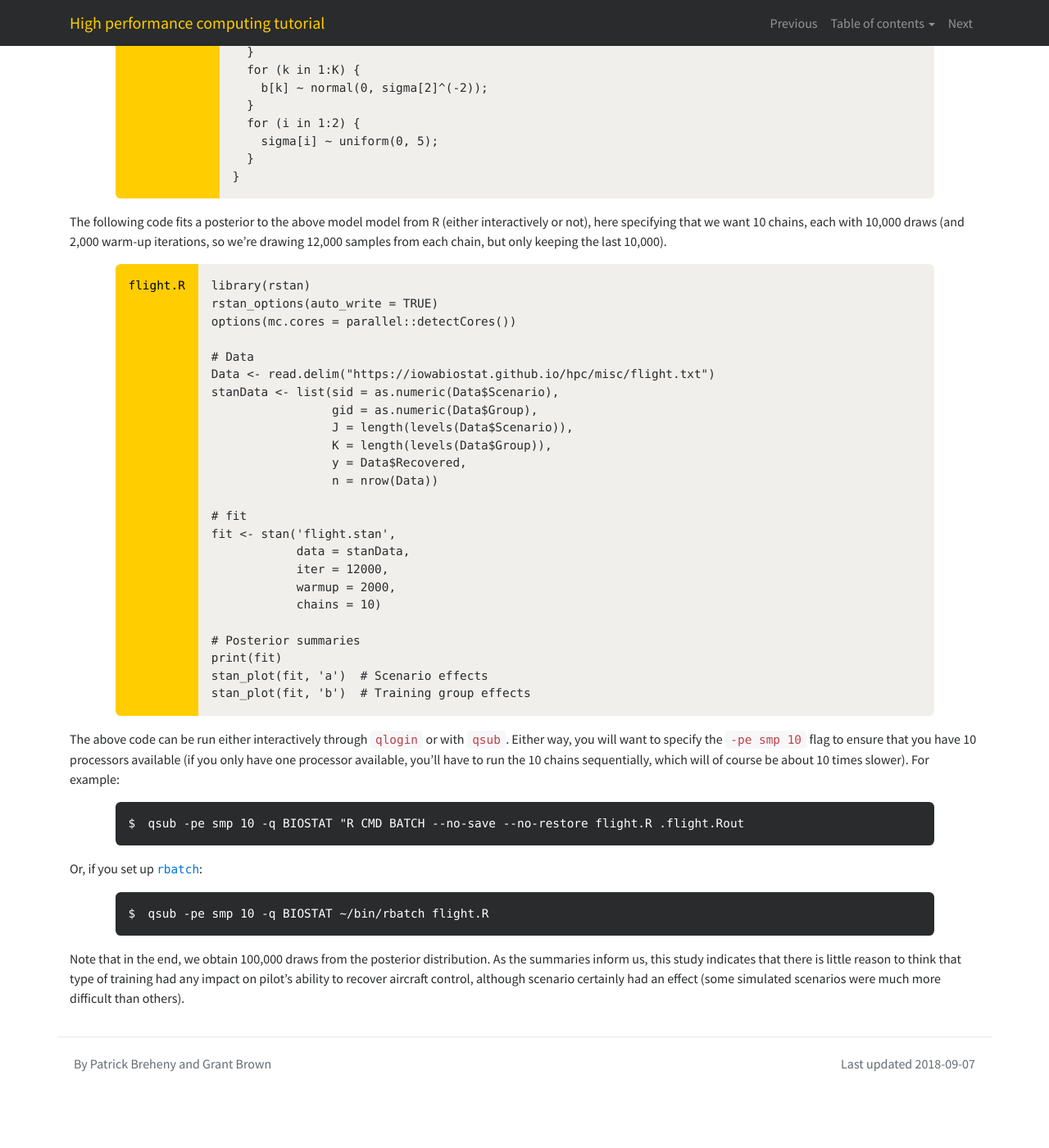
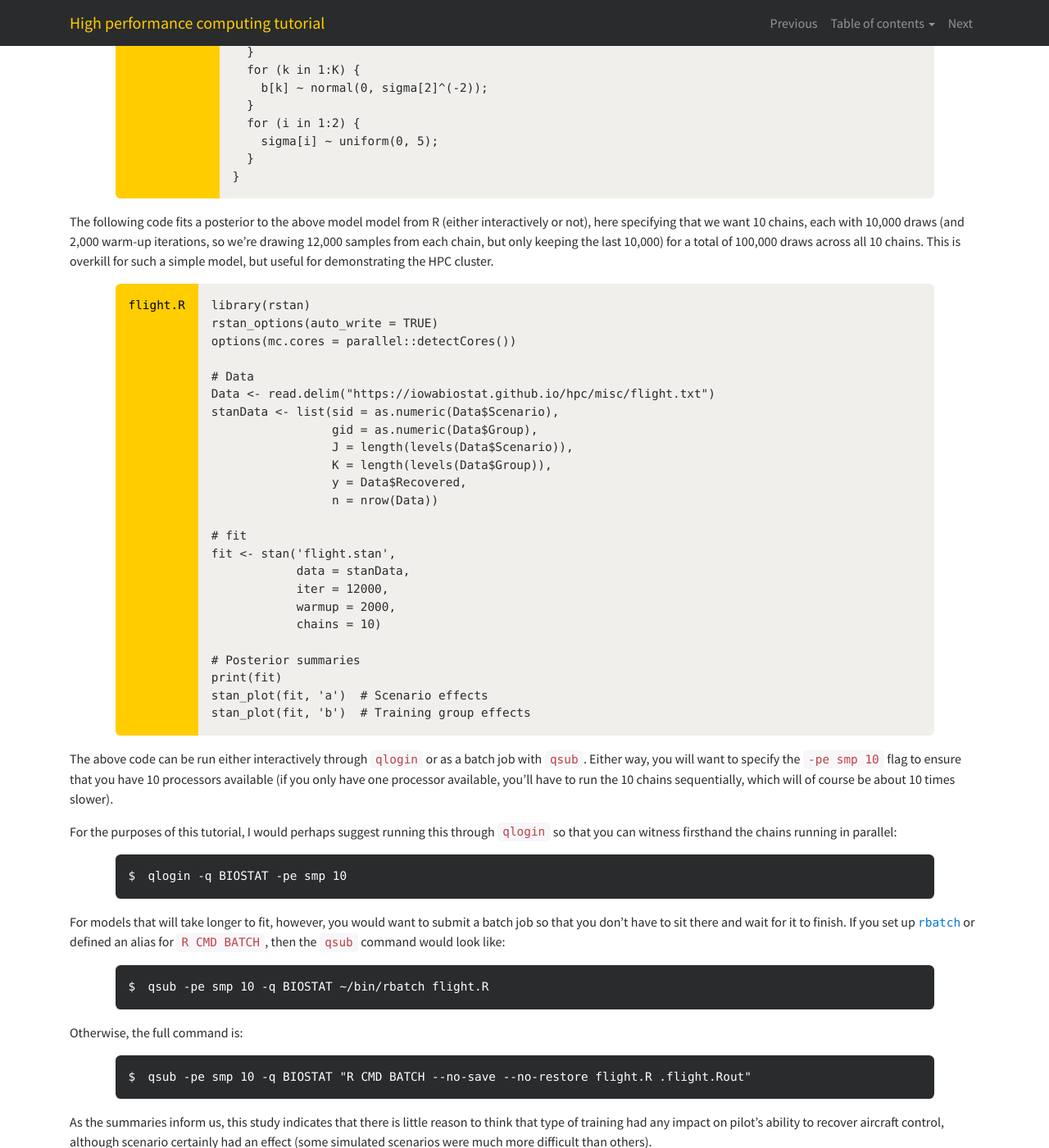
Before and after one commit to IowaBiostat/hpc, a Jekyll site: the page built from 13.md, in a window 1280 px wide and 1400 px high, scrolled down 863 px. Shown: the whole window at 82% size. Built offline with Jekyll 4.4.1, drawn with Linux system fonts in a browser that asks for light colours; nearby versions of some CDN libraries; our own code applies the rules of GitHub Pages for plain Markdown files; before the commit the page ends 2192 px from its top, so only the background shows below that.

Commit message:
mcmc: Some additional detail on qlogin

```diff
--- a/13.md
+++ b/13.md
@@ -58,7 +58,7 @@ model {
 {% include post-file.html %}
 
 The following code fits a posterior to the above model model from R (either interactively or not), here specifying that we want 10 chains, each with 10,000
-draws (and 2,000 warm-up iterations, so we're drawing 12,000 samples from each chain, but only keeping the last 10,000).
+draws (and 2,000 warm-up iterations, so we're drawing 12,000 samples from each chain, but only keeping the last 10,000) for a total of 100,000 draws across all 10 chains.  This is overkill for such a simple model, but useful for demonstrating the HPC cluster.
 
 {% include pre-file.html file="flight.R" %}
 library(rstan)
@@ -87,20 +87,28 @@ stan_plot(fit, 'a')  # Scenario effects
 stan_plot(fit, 'b')  # Training group effects
 {% include post-file.html %}
 
-The above code can be run either interactively through `qlogin` or with `qsub`.
-Either way, you will want to specify the `-pe smp 10` flag to ensure that you
-have 10 processors available (if you only have one processor available, you'll
-have to run the 10 chains sequentially, which will of course be about 10 times
-slower).  For example:
+The above code can be run either interactively through `qlogin` or as a batch
+job with `qsub`.  Either way, you will want to specify the `-pe smp 10` flag to
+ensure that you have 10 processors available (if you only have one processor
+available, you'll have to run the 10 chains sequentially, which will of course
+be about 10 times slower).
+
+For the purposes of this tutorial, I would perhaps suggest running this through `qlogin` so that you can witness firsthand the chains running in parallel:
 
 {% include pre-prompt.html %}
-qsub -pe smp 10 -q BIOSTAT "R CMD BATCH --no-save --no-restore flight.R .flight.Rout
+qlogin -q BIOSTAT -pe smp 10
 {% include post-prompt.html %}
 
-Or, if you set up [`rbatch`](10.html):
+For models that will take longer to fit, however, you would want to submit a batch job so that you don't have to sit there and wait for it to finish.  If you set up [`rbatch`](10.html) or defined an alias for `R CMD BATCH`, then the `qsub` command would look like:
 
 {% include pre-prompt.html %}
 qsub -pe smp 10 -q BIOSTAT ~/bin/rbatch flight.R
 {% include post-prompt.html %}
 
-Note that in the end, we obtain 100,000 draws from the posterior distribution.  As the summaries inform us, this study indicates that there is little reason to think that type of training had any impact on pilot's ability to recover aircraft control, although scenario certainly had an effect (some simulated scenarios were much more difficult than others).
+Otherwise, the full command is:
+
+{% include pre-prompt.html %}
+qsub -pe smp 10 -q BIOSTAT "R CMD BATCH --no-save --no-restore flight.R .flight.Rout"
+{% include post-prompt.html %}
+
+As the summaries inform us, this study indicates that there is little reason to think that type of training had any impact on pilot's ability to recover aircraft control, although scenario certainly had an effect (some simulated scenarios were much more difficult than others).
```
